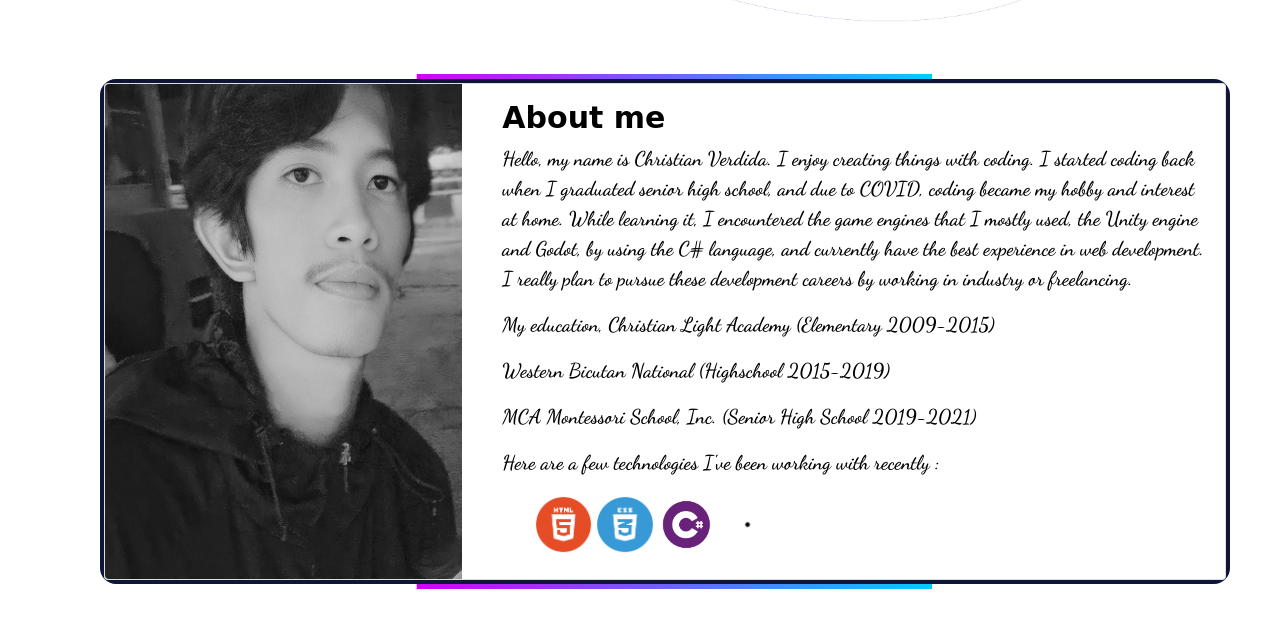
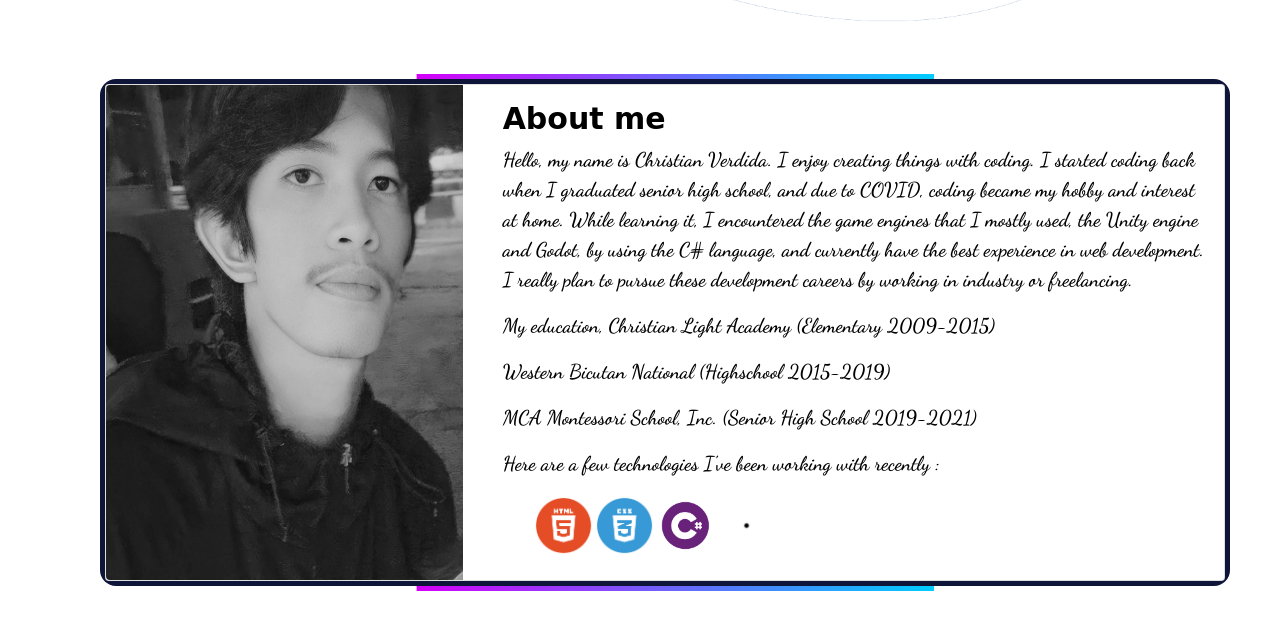
Before and after one commit to ChrisVerdida/web-portfolio, a plain HTML site: page index.html in a window 1280 px wide. Shown: the part 976-1606 px from the top of the page. Drawn offline with nearby package versions, Linux system fonts and the light colour scheme; a web font is replaced by a local one.

Commit message:
third commit

```diff
--- a/style.css
+++ b/style.css
@@ -161,16 +161,17 @@ body {
     margin-left: 50px;
     z-index: -1;
 }
+.profile {
+    height: 100%;
+}
+/*BORDER ANIMATION*/
 #about-me-section .container {
     margin-top: 150px;
-}
-.profile {
-    height: 100%;
 }
 #about-me-section .container {
     position: relative;
     width: 100%;
-    padding: 9px;
+    padding: 10px;
     overflow: hidden;
 }
 #about-me-section .container::before {
```
